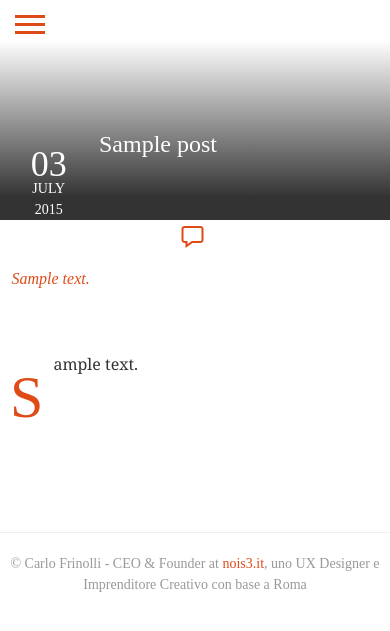
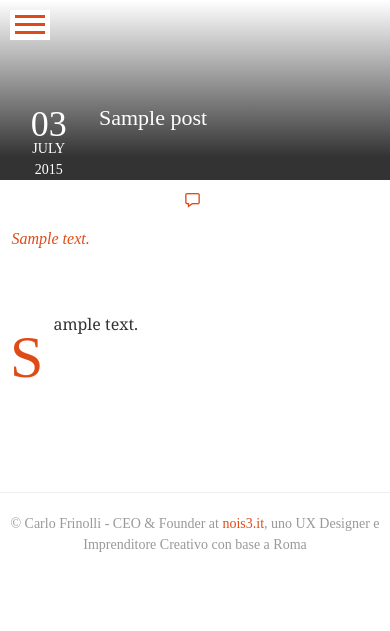
Before and after one commit to carl0s/me, a WordPress theme: template web/app/themes/me/single.php in a window 390 px wide. Shown: the top 631 px of the page. Run offline with PHP 8.4 and a stand-in for WordPress, Linux system fonts and the light colour scheme; the site name, menu and one post (Sample post) are stand-ins, and other content is empty; some libraries are stand-ins or nearby versions; some web fonts are replaced.

Commit message:
various fixes

```diff
--- a/web/app/themes/me/css/media.scss
+++ b/web/app/themes/me/css/media.scss
@@ -487,7 +487,7 @@ body {
 }
 
 .date {
-  margin-top:20px;
+  margin-top:5px;
   .day {
     font-size:40px;
     line-height: 40px;
@@ -539,7 +539,6 @@ body {
 #article {
   @include offcanvas;
   margin-top:0;
-  padding-top:40px;
   position: relative;
 
   .image-wrapper {
@@ -583,8 +582,8 @@ body {
         }
       }
       h2 {
-        font-size: 24px;
-        line-height: 30px;
+        font-size: 22px;
+        line-height: 28px;
       }
 
     }
@@ -605,7 +604,15 @@ body {
   .post-ctas {
     div {
       margin-top:0px;
+
+      a.icon-comments {
+        font-size:14px;
+        &:before {
+          font-size:16px;
+        }
+      }
     }
+
   }
   .article-content {
     padding:0 10px;
--- a/web/app/themes/me/css/style.css
+++ b/web/app/themes/me/css/style.css
@@ -1609,7 +1609,7 @@ button.alm-load-more-btn {
         min-height: 180px; }
 
   .date {
-    margin-top: 20px; }
+    margin-top: 5px; }
     .date .day {
       font-size: 40px;
       line-height: 40px; }
@@ -1651,7 +1651,6 @@ button.alm-load-more-btn {
     -o-transition: all 0.6s ease-in-out;
     transition: all 0.6s ease-in-out;
     margin-top: 0;
-    padding-top: 40px;
     position: relative; }
     #article.open {
       position: fixed;
@@ -1686,8 +1685,8 @@ button.alm-load-more-btn {
             font-size: 14px;
             line-height: 14px; }
         #article .image-wrapper .title-date h2 {
-          font-size: 24px;
-          line-height: 30px; }
+          font-size: 22px;
+          line-height: 28px; }
     #article .excerpt .post-excerpt {
       margin-top: 10px;
       -webkit-column-count: 1;
@@ -1698,6 +1697,10 @@ button.alm-load-more-btn {
       column-gap: 0; }
     #article .post-ctas div {
       margin-top: 0px; }
+      #article .post-ctas div a.icon-comments {
+        font-size: 14px; }
+        #article .post-ctas div a.icon-comments:before {
+          font-size: 16px; }
     #article .article-content {
       padding: 0 10px;
       margin-top: 0; }
```
Also changed, not shown: 1 other file.
